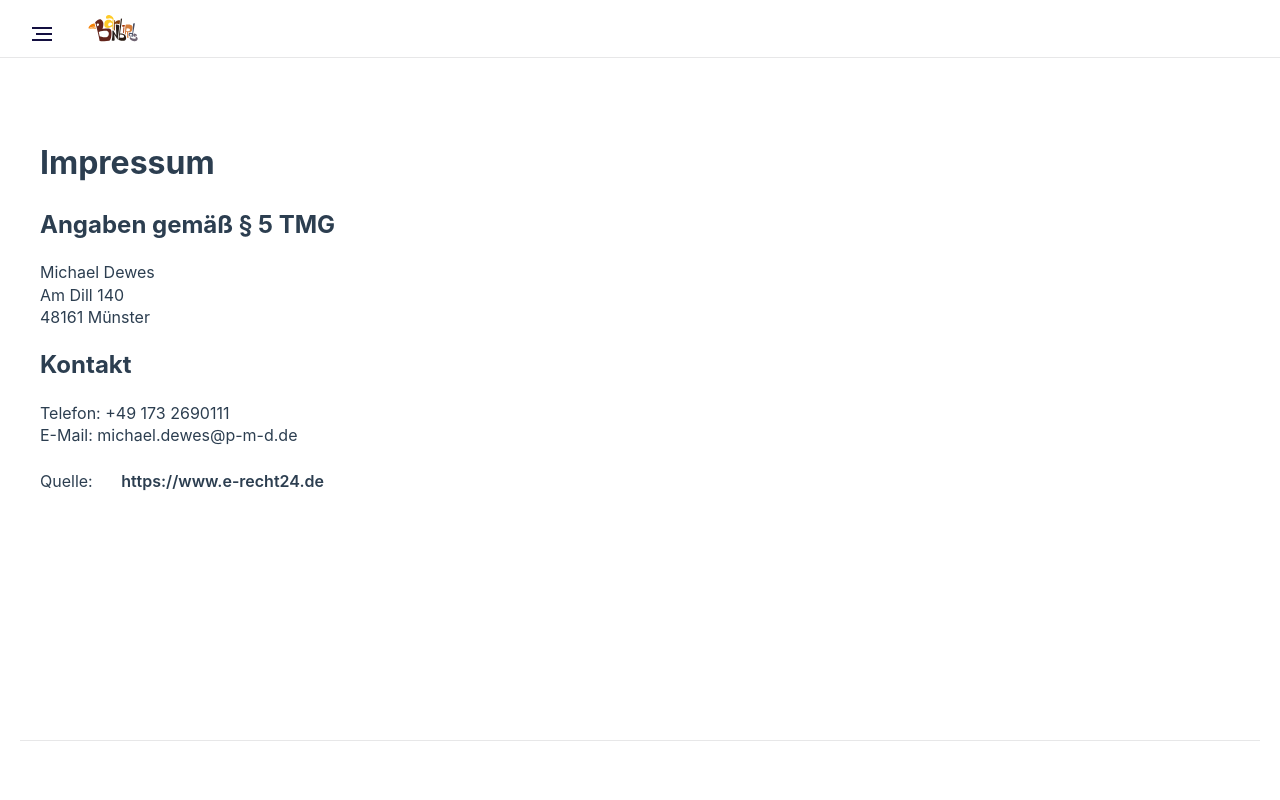
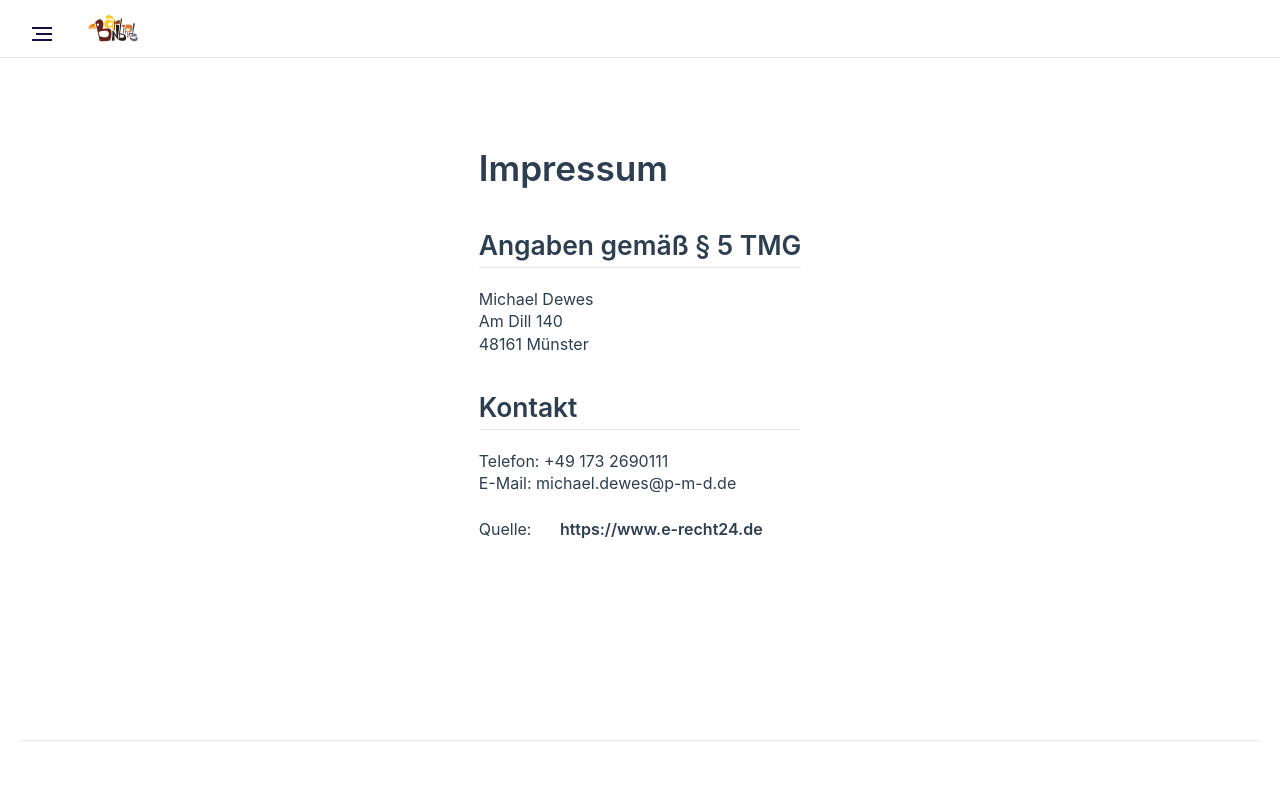
Before and after one commit to 5ebastianFinkel/barnbirds_website, a Nuxt app: page /Impressum in a window 1280 px wide. Shown: the top 800 px of the page. Built offline with nearby package versions, Linux system fonts and the light colour scheme.

Commit message:
improving css

```diff
--- a/assets/main.css
+++ b/assets/main.css
@@ -63,6 +63,24 @@ body {
   text-rendering: optimizeLegibility;
   -webkit-font-smoothing: antialiased;
   -moz-osx-font-smoothing: grayscale;
+}
+
+h1 {
+  margin-top: 1.5rem;
+  font-size: 2.2rem;
+}
+
+h1, h2, h3, h4, h5, h6, strong, b {
+  font-weight: 600;
+}
+
+h2 {
+  margin-top: 2.25rem;
+  margin-bottom: 1.25rem;
+  border-bottom: 1px solid var(--c-divider);
+  padding-bottom: .3rem;
+  line-height: 1.25;
+  font-size: 1.65rem;
 }
 
 div {
--- a/components/Sidebar.vue
+++ b/components/Sidebar.vue
@@ -60,6 +60,8 @@ export default {
 .sidebar {
   overflow-y: auto;
   background-color: var(--c-white);
+  border-bottom: 1px solid var(--c-divider);
+  border-right: 1px solid var(--c-divider);
   position: fixed;
   left: 0;
   top: var(--header-height);
--- a/pages/Impressum.vue
+++ b/pages/Impressum.vue
@@ -9,6 +9,7 @@ Created: 2021/10/16 | 13:58 CET
 
 <template>
   <div class="container">
+    <div>
     <h1>Impressum</h1>
 
     <h2>Angaben gemäß § 5 TMG</h2>
@@ -21,6 +22,7 @@ Created: 2021/10/16 | 13:58 CET
       E-Mail: michael.dewes@p-m-d.de</p>
 
     <p>Quelle: <a href="https://www.e-recht24.de">https://www.e-recht24.de</a></p>
+    </div>
   </div>
 </template>
 
@@ -33,6 +35,9 @@ export default {
 <style scoped >
 .container {
   height: 100%;
-  justify-content: center;
+  width: 100%;
+  display: flex;
+  flex-direction: column;
+  align-items: center;
 }
 </style>
```
Also changed, not shown: 2 other files (tests, documents, lock files or other folders).
